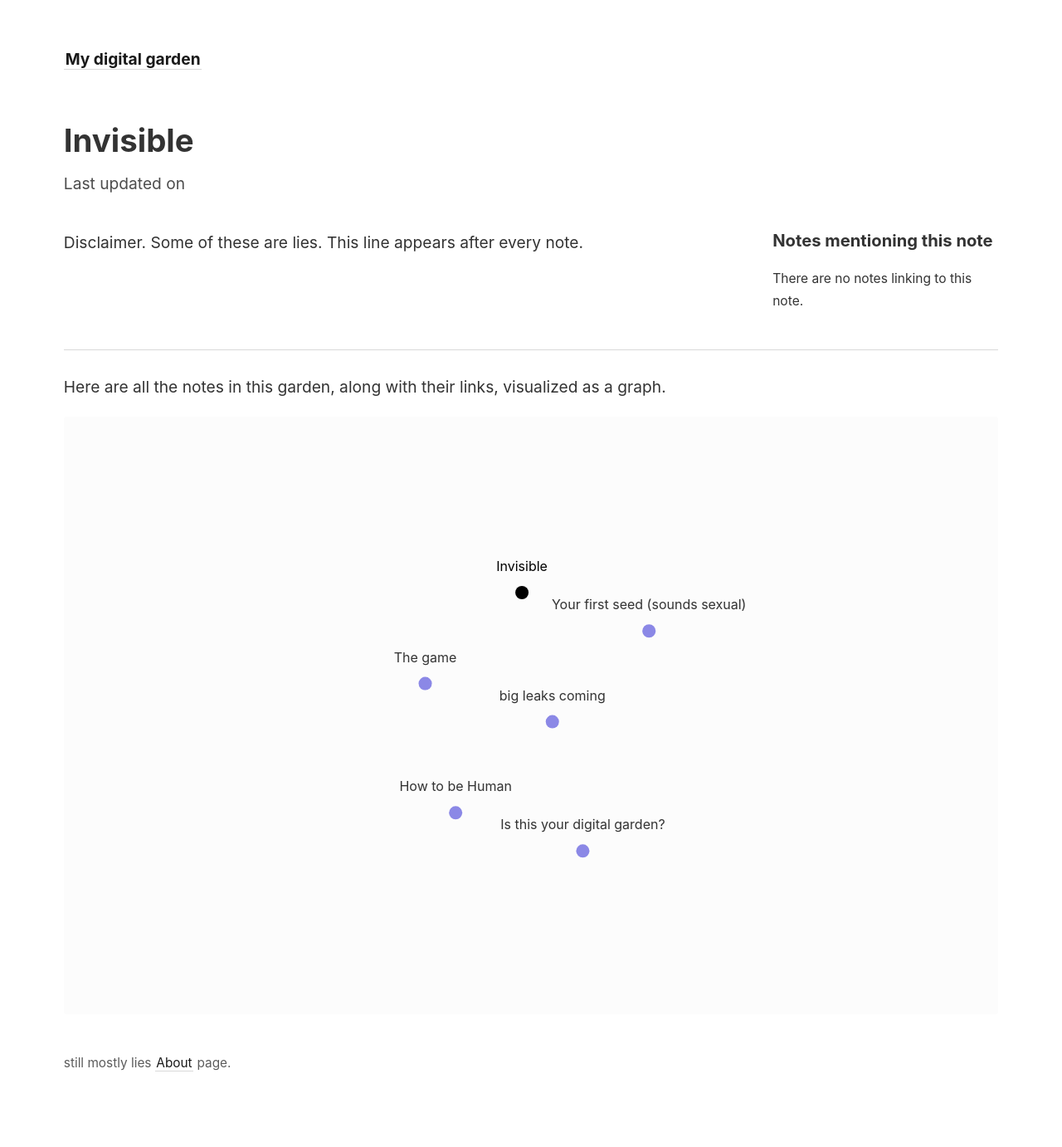
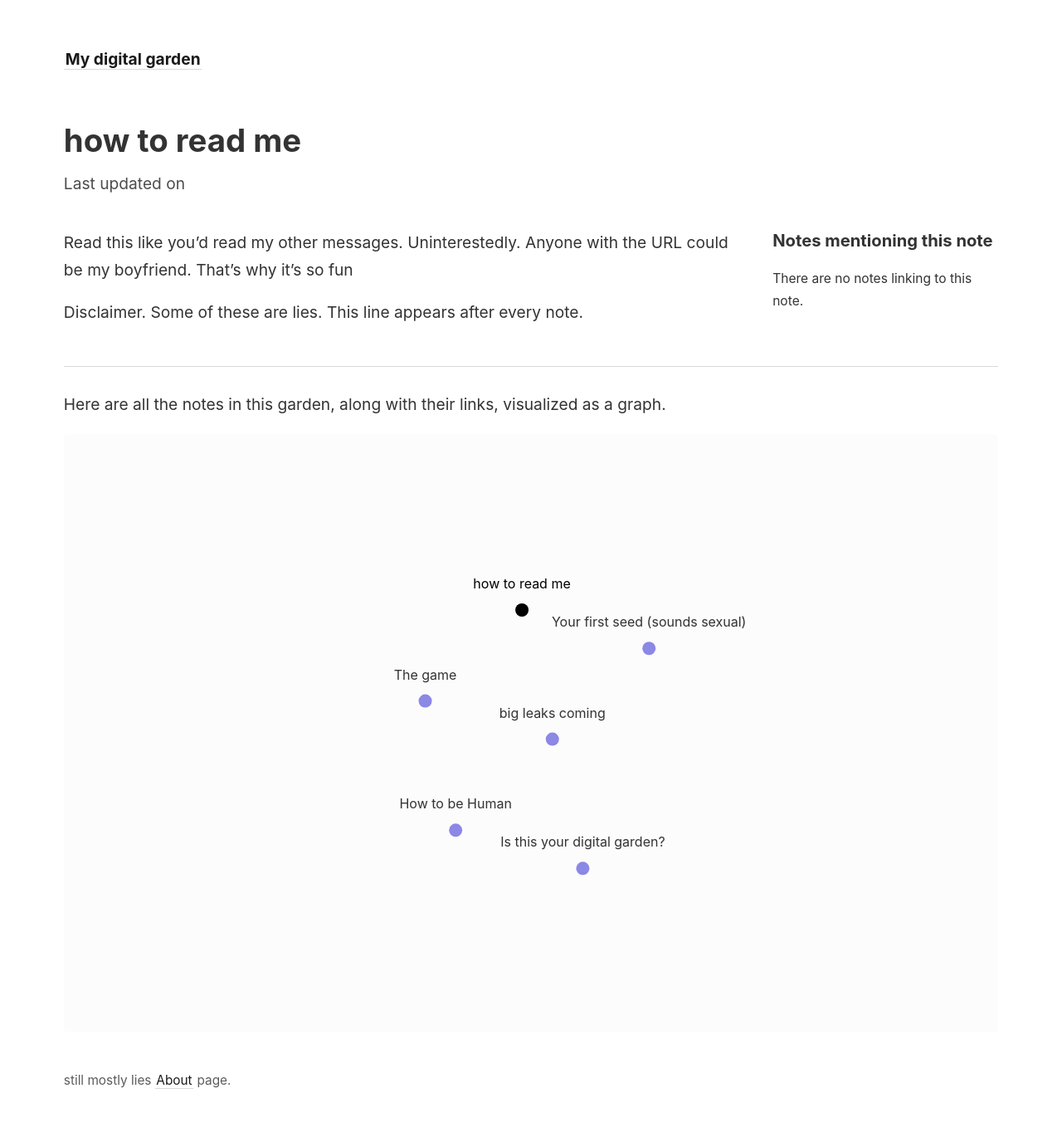
Before and after one commit to hauntedHousewife/oldhauntedhousewife.github.io, a Jekyll site: the page built from _notes/invisible.md, in a window 1280 px wide. Shown: the whole page at 83% size. Built offline with Jekyll 4.4.1, drawn with Linux system fonts in a browser that asks for light colours; before the commit the page ends 1361 px from its top, so only the background shows below that.

Commit message:
ill never tell

```diff
--- a/_notes/invisible.md
+++ b/_notes/invisible.md
@@ -0,0 +1,7 @@
+---
+title: how to read me
+---
+
+Read this like you'd read my other messages. Uninterestedly.
+Anyone with the URL could be my boyfriend.
+That's why it's so fun
```
Also changed, not shown: _notes/big-leaks-coming.md (+2 -0 lines).
